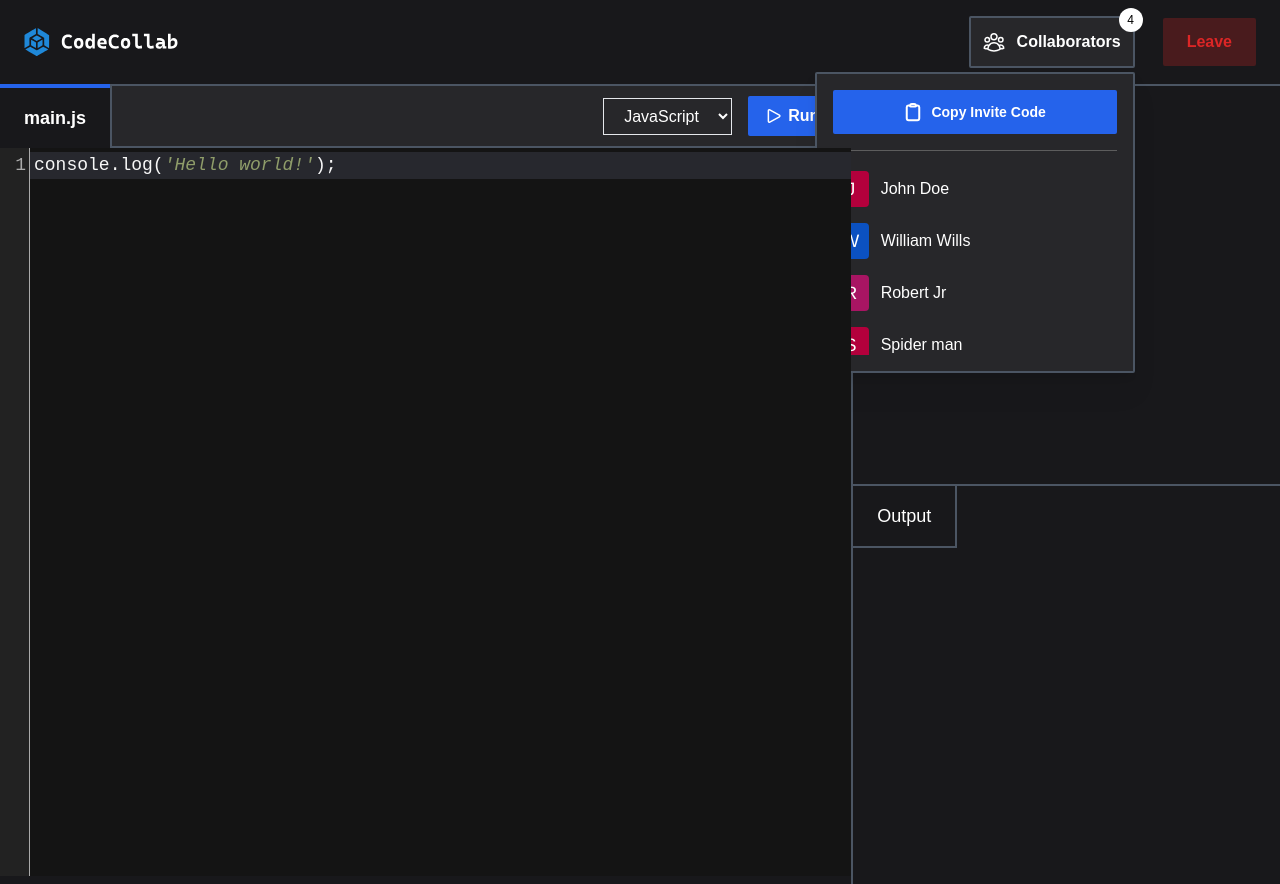
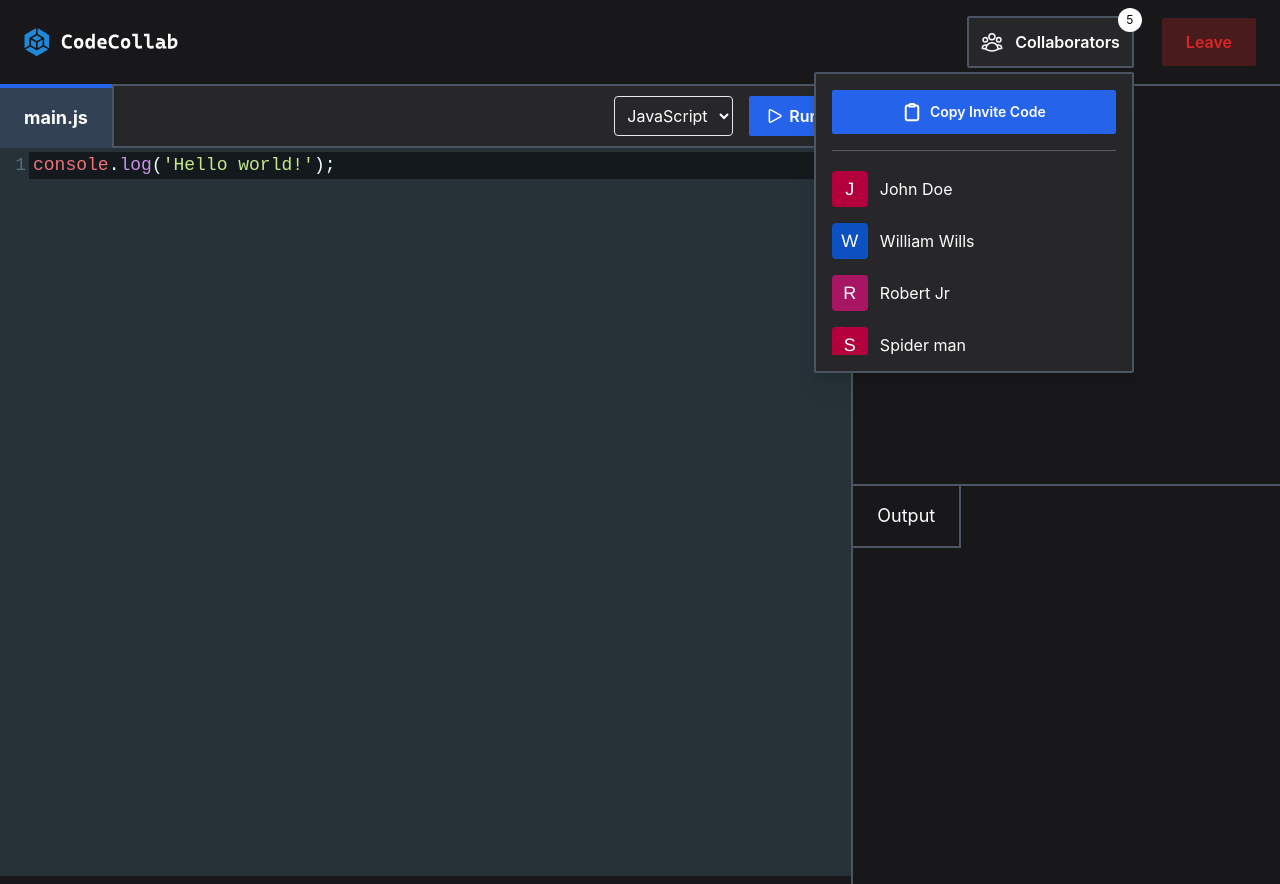
Before and after one commit to shaqeebakhtar/codecollab, a React (Create React App) app: page /editor/1 in a window 1280 px wide. Both pictures are taken after a click on the button "Collaborators". Built offline with nearby package versions, Linux system fonts and the light colour scheme.

Commit message:
add: copy room id to clipboard and setuped redux

```diff
--- a/package.json
+++ b/package.json
@@ -3,6 +3,10 @@
   "version": "0.1.0",
   "private": true,
   "dependencies": {
+    "@chakra-ui/react": "^2.6.1",
+    "@emotion/react": "^11.11.0",
+    "@emotion/styled": "^11.11.0",
+    "@reduxjs/toolkit": "^1.9.5",
     "@testing-library/jest-dom": "^5.16.5",
     "@testing-library/react": "^13.4.0",
     "@testing-library/user-event": "^13.5.0",
@@ -11,9 +15,11 @@
     "@types/react": "^18.2.6",
     "@types/react-dom": "^18.2.4",
     "codemirror": "^5.65.13",
+    "framer-motion": "^10.12.11",
     "react": "^18.2.0",
     "react-avatar": "^5.0.3",
     "react-dom": "^18.2.0",
+    "react-redux": "^8.0.5",
     "react-router-dom": "^6.11.1",
     "react-scripts": "5.0.1",
     "typescript": "^4.9.5",
--- a/src/components/Editor/CodeEditor.tsx
+++ b/src/components/Editor/CodeEditor.tsx
@@ -9,8 +9,9 @@ import "codemirror/lib/codemirror.css";
 import "codemirror/mode/clike/clike";
 import "codemirror/mode/javascript/javascript";
 import "codemirror/mode/python/python";
-import "codemirror/theme/twilight.css";
+import "codemirror/theme/material.css";
 import { useEffect, useRef, useState } from "react";
+import EditorHeader from "./EditorHeader";
 
 const CodeEditor = () => {
   const editorRef = useRef<HTMLTextAreaElement>(null);
@@ -18,8 +19,8 @@ const CodeEditor = () => {
 
   useEffect(() => {
     const editor = CodeMirror.fromTextArea(editorRef.current!, {
-      mode: { name: "javascript", json: true },
-      theme: "twilight",
+      mode: { name: "python", version: 3, singleLineStringErrors: false },
+      theme: "material",
       autoRefresh: true,
       autoCloseTags: true,
       autocorrect: true,
@@ -30,6 +31,7 @@ const CodeEditor = () => {
       autofocus: true,
       matchBrackets: true,
       lint: true,
+      gutters: ["CodeMirror-lint-markers"],
       styleActiveLine: true,
     });
 
@@ -41,47 +43,7 @@ const CodeEditor = () => {
   return (
     <>
       <div className="bg-zinc-900 col-start-1 col-end-3 h-screen border-r-2 border-gray-600">
-        <div className="flex items-center justify-between bg-zinc-800 h-16">
-          <div className="h-full pt-4 pb-4 pl-6 pr-6 font-bold border-t-4 border-blue-600 bg-zinc-900 text-lg">
-            main.js
-          </div>
-          <div className="flex items-center justify-end gap-4  border-t-2 border-b-2 border-l-2 border-gray-600 w-full h-full pr-4">
-            <select
-              name="language"
-              id="language"
-              className="bg-transparent border outline-none pt-2 pb-2 pl-4 pr-4"
-              defaultValue={language}
-              onChange={(e) => setLanguage(e.target.value)}
-            >
-              <option value="javascript" className="bg-zinc-800">
-                JavaScript
-              </option>
-              <option value="python" className="bg-zinc-800">
-                Python
-              </option>
-              <option value="clike" className="bg-zinc-800">
-                C++
-              </option>
-            </select>
-            <button className="flex items-center justify-center gap-1 bg-blue-600 pt-2 pb-2 pl-4 pr-4  font-semibold rounded-sm hover:bg-blue-700 ease-in duration-75">
-              <svg
-                xmlns="http://www.w3.org/2000/svg"
-                width="20"
-                height="20"
-                fill="none"
-              >
-                <path
-                  stroke="#fff"
-                  strokeLinecap="round"
-                  strokeLinejoin="round"
-                  strokeWidth="1.5"
-                  d="M4.375 4.71a.938.938 0 0 1 1.39-.82l9.617 5.289a.938.938 0 0 1 0 1.643L5.764 16.11a.938.938 0 0 1-1.389-.822V4.711Z"
-                />
-              </svg>
-              Run
-            </button>
-          </div>
-        </div>
+        <EditorHeader language={language} setLanguage={setLanguage} />
         <textarea
           ref={editorRef}
           name="code"
--- /dev/null
+++ b/src/components/Editor/EditorHeader.tsx
@@ -0,0 +1,52 @@
+type EditorHeaderProps = {
+  language: string;
+  setLanguage: (value: string) => void;
+};
+
+const EditorHeader = ({ language, setLanguage }: EditorHeaderProps) => {
+  return (
+    <div className="flex items-center justify-between bg-zinc-800 h-16">
+      <div className="h-full pt-4 pb-4 pl-6 pr-6 font-bold border-t-4 border-blue-600 bg-slate-700 text-lg">
+        main.js
+      </div>
+      <div className="flex items-center justify-end gap-4  border-t-2 border-b-2 border-l-2 border-gray-600 w-full h-full pr-4">
+        <select
+          name="language"
+          id="language"
+          className="bg-transparent border outline-none p-2 rounded"
+          defaultValue={language}
+          onChange={(e) => setLanguage(e.target.value)}
+        >
+          <option value="javascript" className="bg-zinc-800">
+            JavaScript
+          </option>
+          <option value="python" className="bg-zinc-800">
+            Python
+          </option>
+          <option value="clike" className="bg-zinc-800">
+            C++
+          </option>
+        </select>
+        <button className="flex items-center justify-center gap-1 bg-blue-600 pt-2 pb-2 pl-4 pr-4  font-semibold rounded-sm hover:bg-blue-700 ease-in duration-75">
+          <svg
+            xmlns="http://www.w3.org/2000/svg"
+            width="20"
+            height="20"
+            fill="none"
+          >
+            <path
+              stroke="#fff"
+              strokeLinecap="round"
+              strokeLinejoin="round"
+              strokeWidth="1.5"
+              d="M4.375 4.71a.938.938 0 0 1 1.39-.82l9.617 5.289a.938.938 0 0 1 0 1.643L5.764 16.11a.938.938 0 0 1-1.389-.822V4.711Z"
+            />
+          </svg>
+          Run
+        </button>
+      </div>
+    </div>
+  );
+};
+
+export default EditorHeader;
--- a/src/components/Header/Collaborator.tsx
+++ b/src/components/Header/Collaborator.tsx
@@ -1,5 +1,8 @@
 import { useState } from "react";
 import Avatar from "react-avatar";
+import { useToast } from "@chakra-ui/toast";
+import { useSelector } from "react-redux";
+import type { RootState } from "../../redux/store";
 
 type CollaboratorProps = {
   isDropdownOpen: boolean;
@@ -27,12 +30,33 @@ const Collaborator = ({
       clientId: 4,
       name: "Spider man",
     },
+    {
+      clientId: 4,
+      name: "Spider man",
+    },
   ]);
+  const toast = useToast();
+  const editorRoomId = useSelector(
+    (state: RootState) => state.editor.editorRoomId
+  );
+
+  const handleCopyRoomId = () => {
+    navigator.clipboard.writeText(editorRoomId);
+
+    toast({
+      title: "Room Id copied successfully",
+      status: "success",
+      duration: 2500,
+      isClosable: false,
+      position: "top",
+      variant: "top-accent",
+    });
+  };
 
   return (
     <div className="relative">
       <span className="absolute -right-2 -top-2 rounded-full w-6 text-center p-1 bg-white text-black text-xs">
-        4
+        {clients.length}
       </span>
       <button
         onClick={() => setIsDropdownOpen((prev: boolean) => !prev)}
@@ -56,8 +80,11 @@ const Collaborator = ({
       </button>
 
       {isDropdownOpen && (
-        <div className="absolute w-80  top-14 right-0 bg-zinc-800 p-4 border-2 border-gray-600 rounded-sm drop-shadow-xl">
-          <button className="flex items-center justify-center gap-2 bg-blue-600 w-full p-3 cursor-pointer font-semibold rounded-sm text-sm hover:bg-blue-700 ease-in duration-75">
+        <div className="absolute z-50 w-80 top-14 right-0 bg-zinc-800 p-4 border-2 border-gray-600 rounded-sm drop-shadow-xl">
+          <button
+            className="flex items-center justify-center gap-2 bg-blue-600 w-full p-3 cursor-pointer font-semibold rounded-sm text-sm hover:bg-blue-700 ease-in duration-75"
+            onClick={handleCopyRoomId}
+          >
             <svg
               xmlns="http://www.w3.org/2000/svg"
               width="20"
--- a/src/pages/Home.tsx
+++ b/src/pages/Home.tsx
@@ -2,6 +2,12 @@ import { useState } from "react";
 import { useNavigate } from "react-router-dom";
 import Header from "../components/Header/Header";
 import { v4 as uuidv4 } from "uuid";
+import { useDispatch } from "react-redux";
+import {
+  setCollaboratorName,
+  setEditorRoomId,
+  setNumberOfCollaborators,
+} from "../redux/editorSlice";
 
 const Home = () => {
   const [roomId, setRoomId] = useState("");
@@ -11,6 +17,7 @@ const Home = () => {
     username: "",
   });
   const navigate = useNavigate();
+  const dispatch = useDispatch();
 
   const handleCreateNewRoom = () => {
     const id = uuidv4();
@@ -43,7 +50,9 @@ const Home = () => {
 
   const handleJoinRoom = () => {
     if (!validateInputs()) return;
-
+    dispatch(setEditorRoomId(roomId));
+    dispatch(setCollaboratorName(username));
+    dispatch(setNumberOfCollaborators(1));
     navigate(`/editor/${roomId}`);
   };
 
--- /dev/null
+++ b/src/redux/editorSlice.ts
@@ -0,0 +1,33 @@
+import { createSlice } from "@reduxjs/toolkit";
+
+const initialState = {
+  editorRoomId: "",
+  collaboratorName: "",
+  numberOfCollaborators: 0,
+};
+
+const editorSlice = createSlice({
+  name: "editor",
+  initialState,
+  reducers: {
+    setEditorRoomId: (state, action) => {
+      state.editorRoomId = action.payload;
+    },
+
+    setCollaboratorName: (state, action) => {
+      state.collaboratorName = action.payload;
+    },
+
+    setNumberOfCollaborators: (state, action) => {
+      state.numberOfCollaborators += action.payload;
+    },
+  },
+});
+
+export const {
+  setEditorRoomId,
+  setCollaboratorName,
+  setNumberOfCollaborators,
+} = editorSlice.actions;
+
+export default editorSlice.reducer;
--- /dev/null
+++ b/src/redux/store.ts
@@ -0,0 +1,10 @@
+import { configureStore } from "@reduxjs/toolkit";
+import editorSlice from "./editorSlice";
+
+export const store = configureStore({
+  reducer: {
+    editor: editorSlice,
+  },
+});
+
+export type RootState = ReturnType<typeof store.getState>;
```
Also changed, not shown: src/App.tsx (+7 -0 lines), 1 other file (tests, documents, lock files or other folders).
